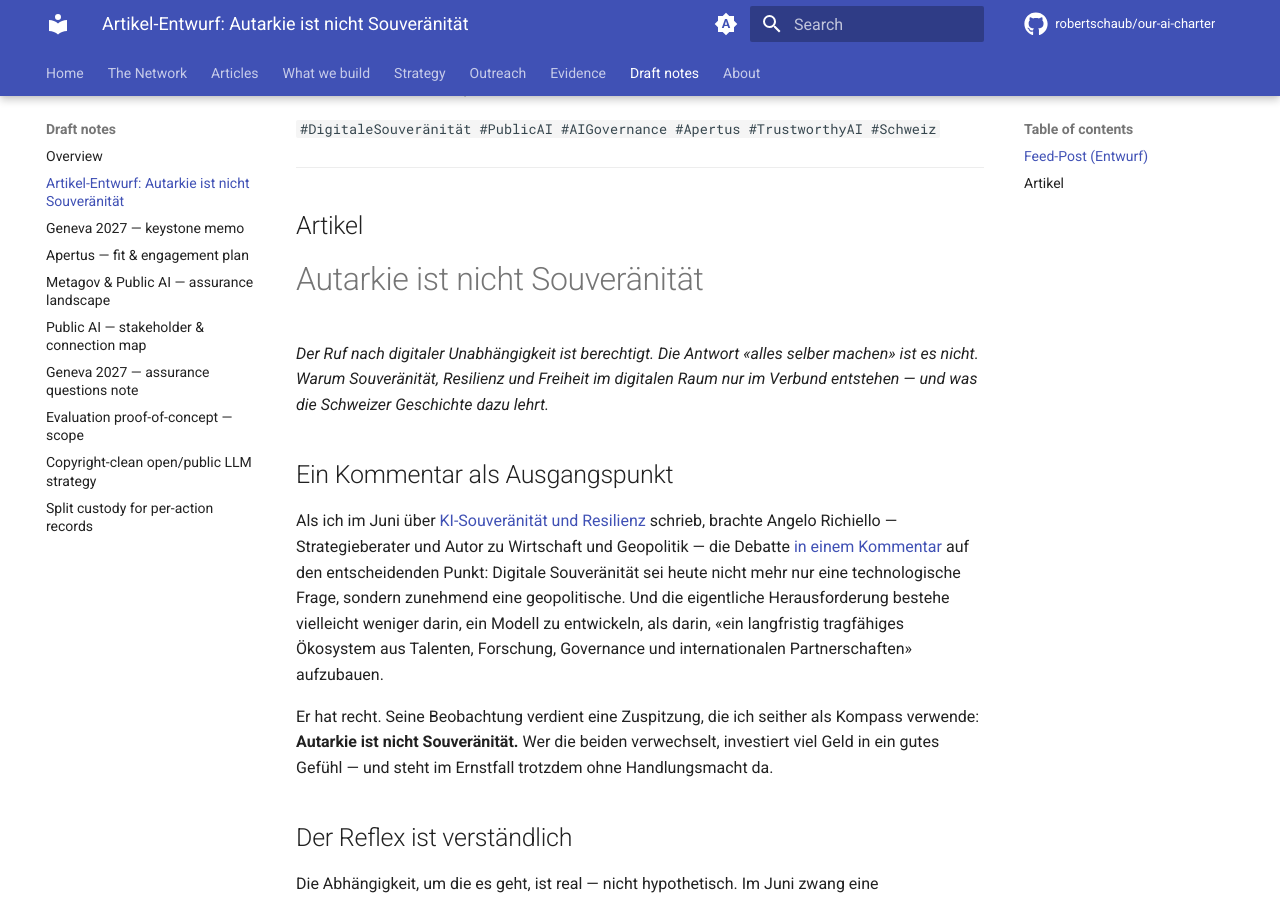
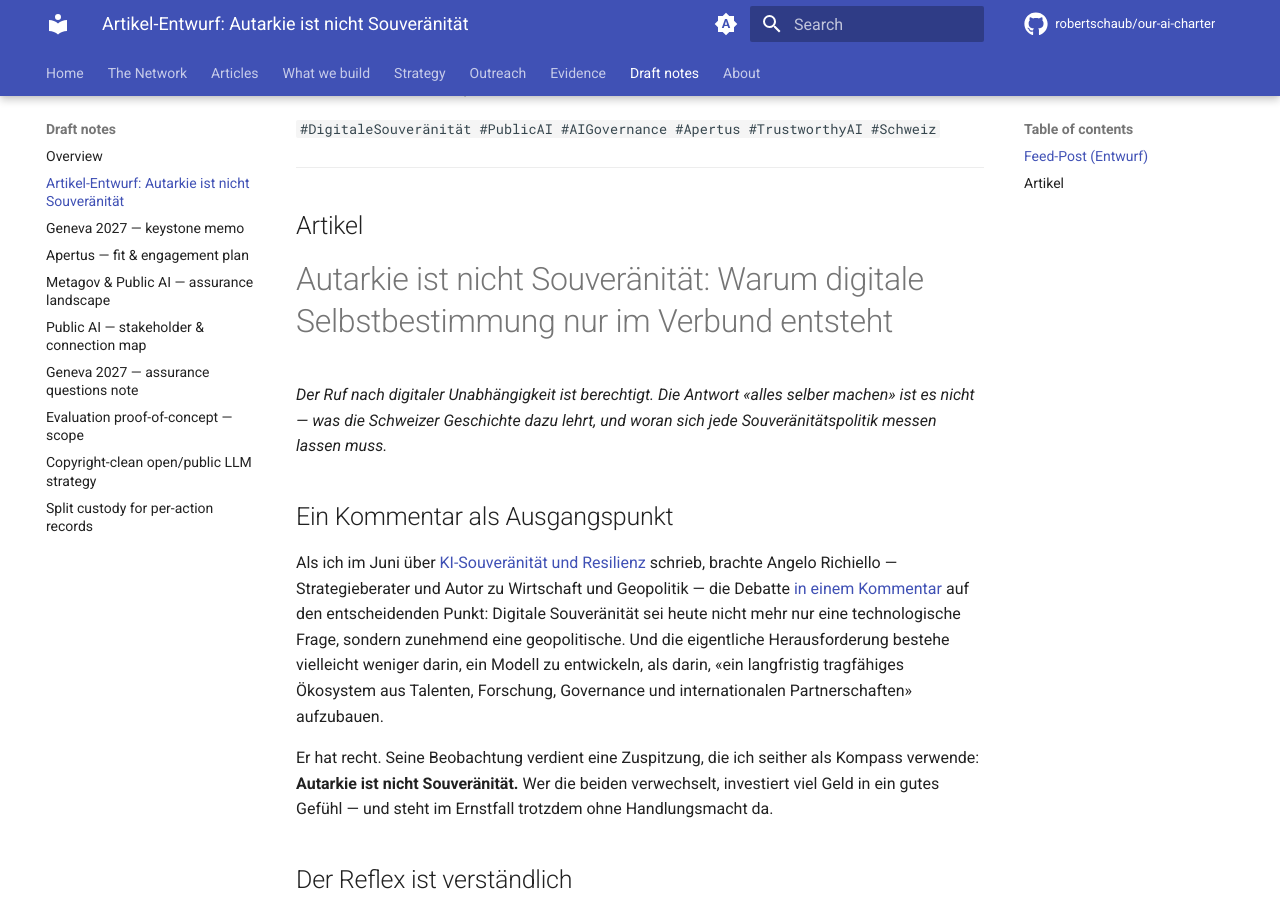
Before and after one commit to robertschaub/our-ai-charter, an MkDocs documentation site: the page built from docs/wip/autarkie-ist-nicht-souveraenitaet.md, in a window 1280 px wide and 900 px high, scrolled down 850 px. Built offline with MkDocs 1.6.1 and Material for MkDocs 9.7.7, drawn with Linux system fonts in a browser that asks for light colours; plug-ins that fetch from the network failed and are left out; comment, search, counter and statistics services are not loaded; some of the changed text lies outside the part shown.

Commit message:
docs(wip): set article title to option 2 (subtitle variant)
Title now "Autarkie ist nicht Souveraenitaet: Warum digitale
Selbstbestimmung nur im Verbund entsteht"; lead reworded to avoid
repeating the title clause; title decision recorded in the notes.

Co-Authored-By: Claude Fable 5 <noreply@anthropic.com>

```diff
--- a/docs/wip/autarkie-ist-nicht-souveraenitaet.md
+++ b/docs/wip/autarkie-ist-nicht-souveraenitaet.md
@@ -26,9 +26,9 @@ Warum das kein Widerspruch zur Neutralität ist, sondern ihre beste Lesart — i
 
 ## Artikel
 
-# Autarkie ist nicht Souveränität
+# Autarkie ist nicht Souveränität: Warum digitale Selbstbestimmung nur im Verbund entsteht
 
-*Der Ruf nach digitaler Unabhängigkeit ist berechtigt. Die Antwort «alles selber machen» ist es nicht. Warum Souveränität, Resilienz und Freiheit im digitalen Raum nur im Verbund entstehen — und was die Schweizer Geschichte dazu lehrt.*
+*Der Ruf nach digitaler Unabhängigkeit ist berechtigt. Die Antwort «alles selber machen» ist es nicht — was die Schweizer Geschichte dazu lehrt, und woran sich jede Souveränitätspolitik messen lassen muss.*
 
 ## Ein Kommentar als Ausgangspunkt
 
```
Also changed, not shown: other parts of docs/wip/autarkie-ist-nicht-souveraenitaet.md (+4 -4 lines).
